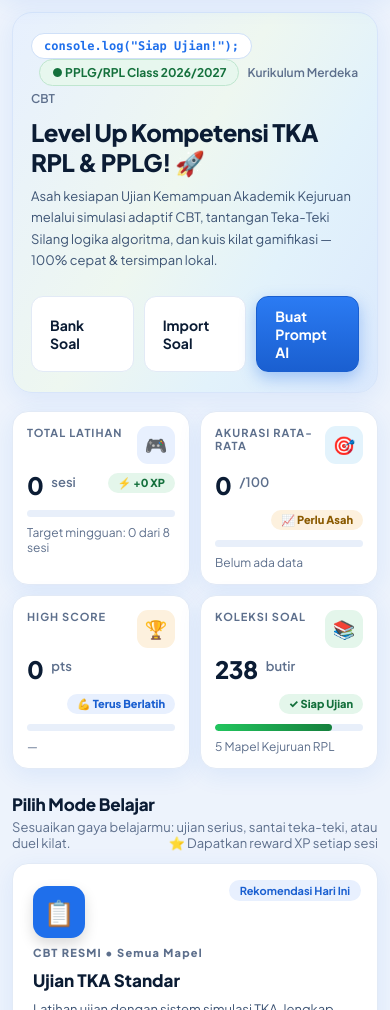
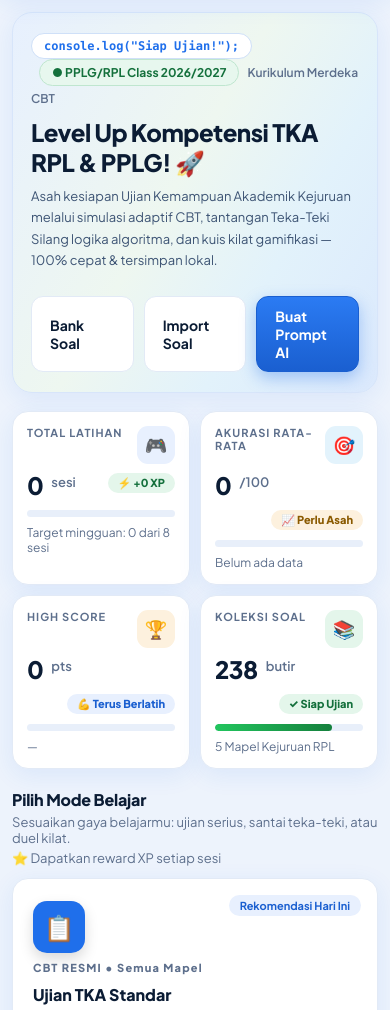
Before and after one commit to ridhop-prog/simulasi-tka, a plain HTML site: page index.html in a window 390 px wide. Shown: the part 66-1076 px from the top of the page. Drawn offline with Linux system fonts and the light colour scheme.

Commit message:
Tipografi HP: balance wrap, judul proporsional, baris XP rapi

```diff
--- a/js/app.js
+++ b/js/app.js
@@ -321,7 +321,7 @@ function vDashboard(){
     +'<div class="card stat"><div class="stat-top"><span class="stat-label">HIGH SCORE</span><span class="stat-ico" style="background:#fdf1de">🏆</span></div><div class="stat-num"><b>'+best+'</b><span class="stat-unit">pts</span><span class="stat-tag" style="background:#e8f0fe;color:#1a5fd0">'+(best>=80?"🏆 Rekor Baru":"💪 Terus Berlatih")+'</span></div><div class="stat-bar"><i style="width:'+best+'%"></i></div><div class="stat-foot">'+esc(bestSubj)+'</div></div>'
     +'<div class="card stat"><div class="stat-top"><span class="stat-label">KOLEKSI SOAL</span><span class="stat-ico" style="background:#e4f6eb">📚</span></div><div class="stat-num"><b>'+totalSoal+'</b><span class="stat-unit">butir</span><span class="stat-tag" style="background:#e4f6eb;color:#14703c">✓ Siap Ujian</span></div><div class="stat-bar green"><i style="width:'+Math.min(100,totalSoal/3)+'%"></i></div><div class="stat-foot">5 Mapel Kejuruan RPL</div></div></div>'
     +'<div class="section-title">Pilih Mode Belajar</div>'
-    +'<p class="section-sub">Sesuaikan gaya belajarmu: ujian serius, santai teka-teki, atau duel kilat. <span style="float:right">⭐ Dapatkan reward XP setiap sesi</span></p>'
+    +'<p class="section-sub">Sesuaikan gaya belajarmu: ujian serius, santai teka-teki, atau duel kilat. <span class="xp-note">⭐ Dapatkan reward XP setiap sesi</span></p>'
     +'<div class="grid-modes">'+modes+'</div>'
     +'<div class="dash-bottom"><div>'
     +'<div class="section-title">Riwayat Belajar Terakhir <a href="#/riwayat" style="font-size:12px;color:var(--accent);font-weight:700">Lihat Semua Sesi →</a></div>'
--- a/styles.css
+++ b/styles.css
@@ -62,8 +62,9 @@ a{color:inherit;text-decoration:none}
 /* ===== Kartu & badge generik ===== */
 .card{background:var(--card);border:1px solid var(--line);border-radius:var(--radius);box-shadow:var(--shadow)}
 .pad{padding:20px}
-.section-title{font-size:17px;font-weight:800;margin:24px 0 4px;letter-spacing:-.2px}
-.section-sub{font-size:13px;color:var(--muted);margin:0 0 12px}
+.section-title{font-size:17px;font-weight:800;margin:24px 0 4px;letter-spacing:-.2px;text-wrap:balance}
+.section-sub{font-size:13px;color:var(--muted);margin:0 0 12px;overflow:hidden}
+.section-sub .xp-note{float:right;white-space:nowrap}
 .badge{font-size:11px;font-weight:700;padding:4px 10px;border-radius:999px;background:#eef3fb;border:1px solid var(--line);color:#40587c;white-space:nowrap}
 .badge.ok{background:var(--green-bg);color:#14703c;border-color:#bfe6cf}
 .badge.warn{background:var(--amber-bg);color:#8a5a00;border-color:#f3ddae}
@@ -97,7 +98,7 @@ a{color:inherit;text-decoration:none}
 .mode-ico{width:52px;height:52px;border-radius:14px;display:flex;align-items:center;justify-content:center;font-size:25px;color:#fff;box-shadow:0 6px 14px rgba(0,0,0,.15)}
 .mode-flag{position:absolute;top:16px;right:16px;font-size:11px;font-weight:700;padding:4px 11px;border-radius:999px}
 .mode-cat{font-size:11px;font-weight:800;letter-spacing:1.2px;color:var(--muted)}
-.mode-card-lg h3{margin:2px 0 0;font-size:17px;font-weight:800}
+.mode-card-lg h3{margin:2px 0 0;font-size:17px;font-weight:800;text-wrap:balance;overflow-wrap:break-word}
 .mode-card-lg p{margin:0;color:#3d5474;font-size:13px;line-height:1.65;flex:1}
 .mode-feats{border-top:1px solid var(--line);padding-top:10px;display:flex;flex-direction:column;gap:6px;font-size:12.5px;color:#3d5474;width:100%}
 .mode-card-lg .btn{width:100%;margin-top:8px}
@@ -389,6 +390,9 @@ kbd{background:#fff;border:1px solid #b9cdf0;border-bottom-width:2px;border-radi
   .avatar{width:30px;height:30px;font-size:12px}
   .hero{padding:20px 18px}
   .hero-actions .btn{flex:1}
+  .section-title{font-size:16px;margin-top:20px}
+  .section-sub .xp-note{display:block;float:none;margin-top:4px;white-space:normal}
+  .mode-card-lg h3{font-size:16px}
   .pad{padding:16px}
   .grid-subjects{grid-template-columns:1fr}
   .stats{gap:10px}
```
